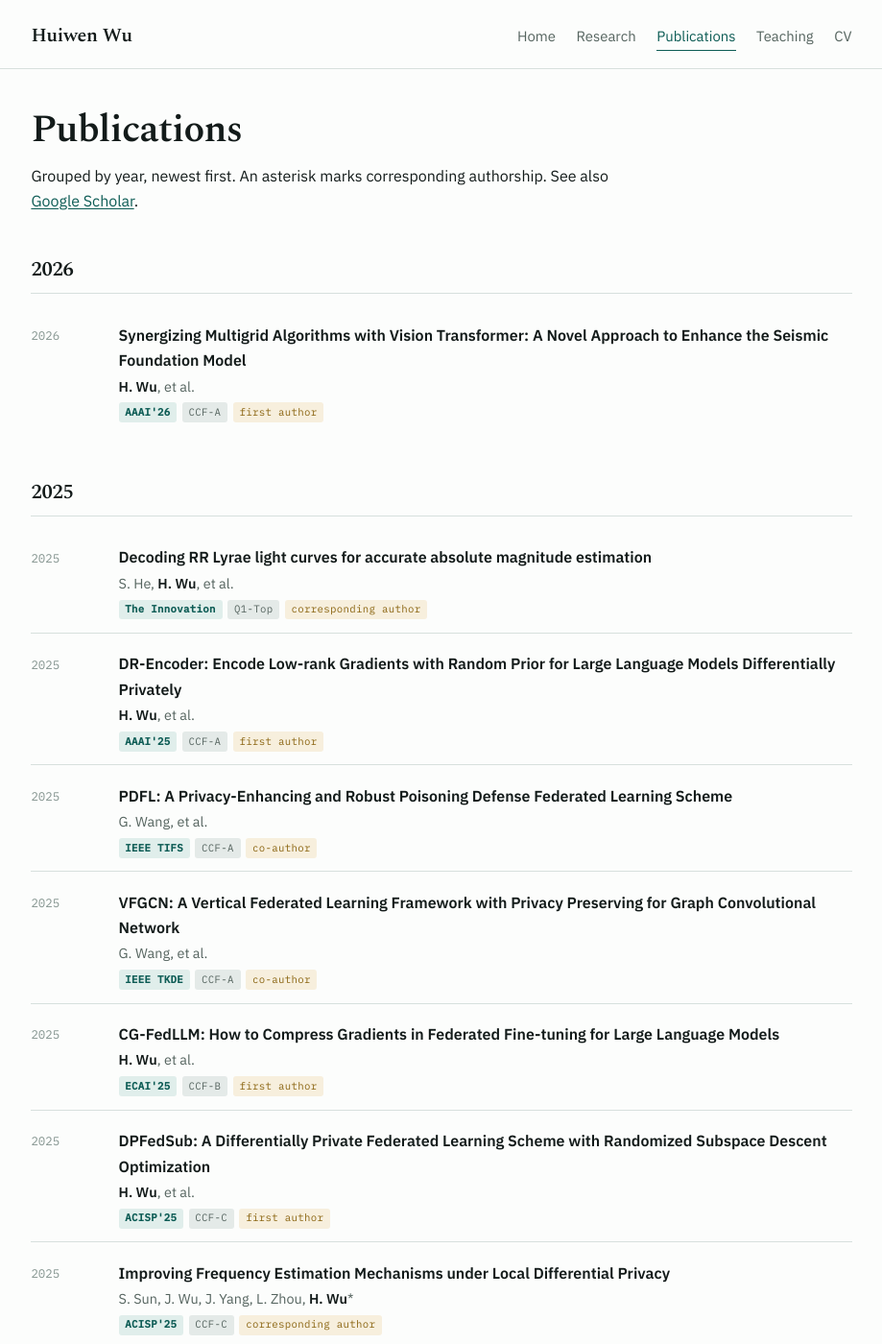
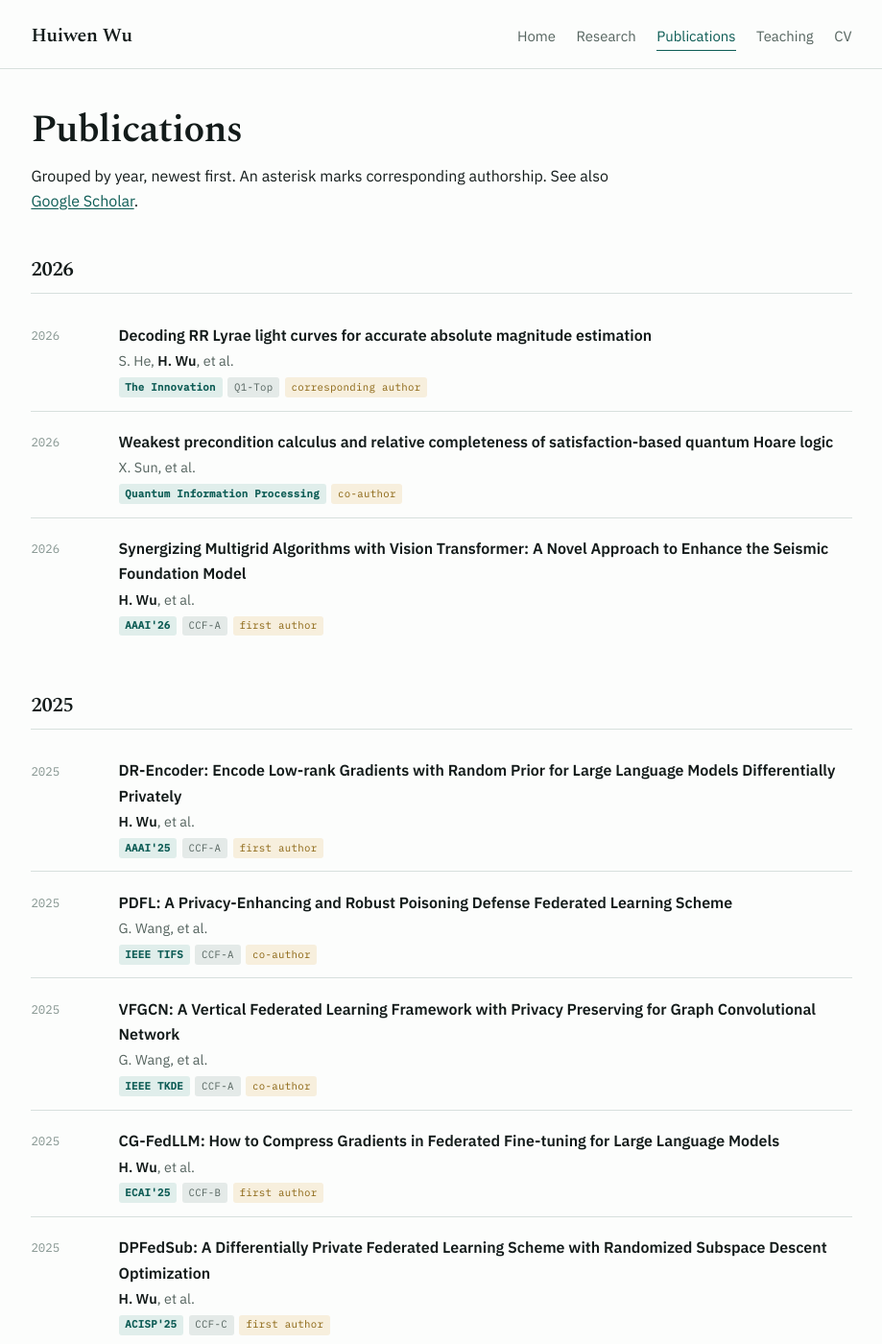
Before and after one commit to fairycloudsi/fairycloudsi.github.io, a Jekyll site: the page built from publications.md, in a window 1280 px wide and 1400 px high. Shown: the whole window at 96% size, without its empty margins (180-1099 px from the left). Built offline with Jekyll 4.4.1, drawn with Linux system fonts in a browser that asks for light colours; some of the changed text lies outside the part shown.

Commit message:
modify publications

```diff
--- a/_data/publications.yml
+++ b/_data/publications.yml
@@ -9,6 +9,18 @@
 #   note     anything extra (acceptance rate, oral, ...)
 #   url      optional link; the title becomes a link when present
 # ---------------------------------------------------------------------------
+- year: 2026
+  title: "Decoding RR Lyrae light curves for accurate absolute magnitude estimation"
+  authors: "S. He, <span class=\"me\">H. Wu</span>, et al."
+  venue: "The Innovation"
+  rank: "Q1-Top"
+  role: "corresponding author"
+
+- year: 2026
+  title: "Weakest precondition calculus and relative completeness of satisfaction-based quantum Hoare logic"
+  authors: "X. Sun, et al."
+  venue: "Quantum Information Processing"
+  role: "co-author"
 
 - year: 2026
   title: "Synergizing Multigrid Algorithms with Vision Transformer: A Novel Approach to Enhance the Seismic Foundation Model"
@@ -16,13 +28,6 @@
   venue: "AAAI'26"
   rank: "CCF-A"
   role: "first author"
-
-- year: 2025
-  title: "Decoding RR Lyrae light curves for accurate absolute magnitude estimation"
-  authors: "S. He, <span class=\"me\">H. Wu</span>, et al."
-  venue: "The Innovation"
-  rank: "Q1-Top"
-  role: "corresponding author"
 
 - year: 2025
   title: "DR-Encoder: Encode Low-rank Gradients with Random Prior for Large Language Models Differentially Privately"
@@ -79,11 +84,6 @@
   rank: "CCF-C"
   role: "co-author"
 
-- year: 2025
-  title: "Weakest precondition calculus and relative completeness of satisfaction-based quantum Hoare logic"
-  authors: "X. Sun, et al."
-  venue: "Quantum Information Processing"
-  role: "co-author"
 
 - year: 2024
   title: "A Variational Approach to Personalized Federated Learning and its Improvement"
```
